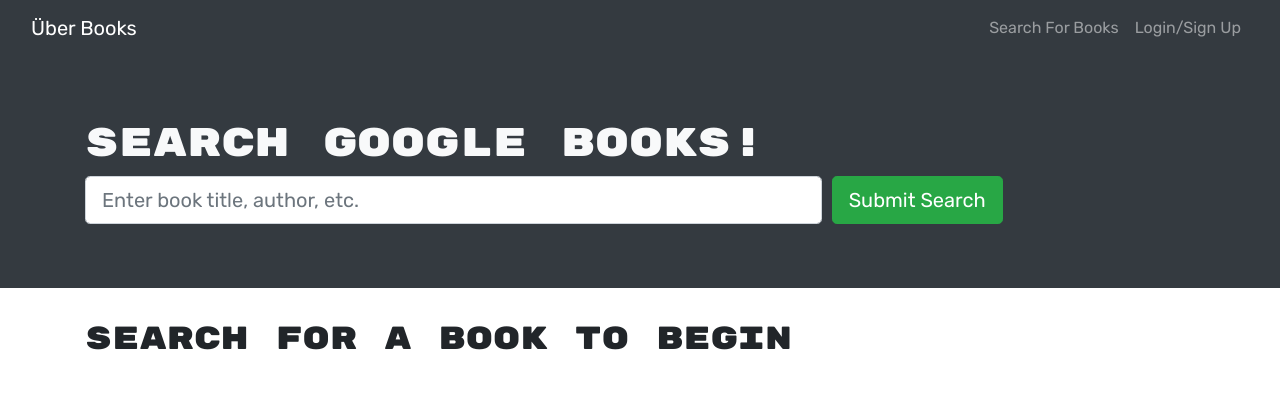
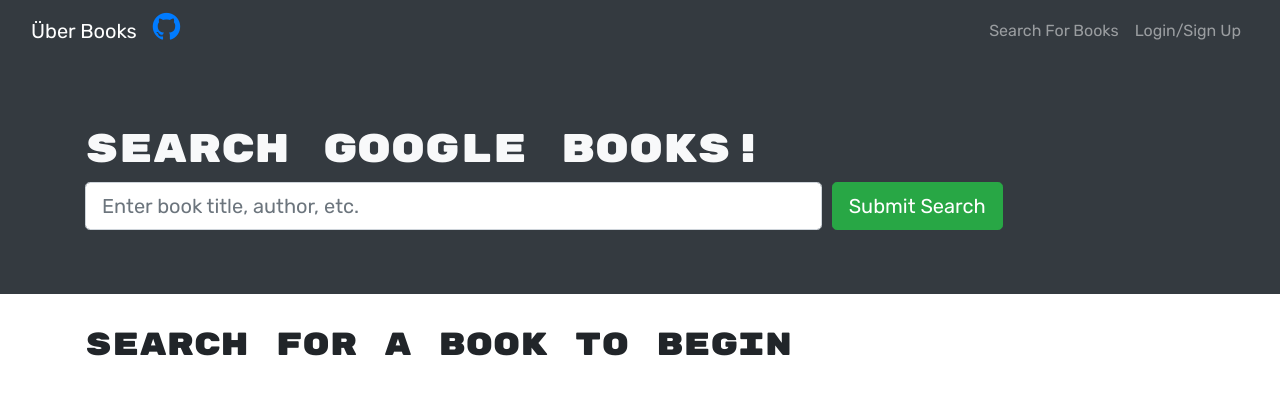
Before and after one commit to moweber/uber-books, a React (Create React App) app in the folder client/: page / in a window 1280 px wide. Shown: the top 394 px of the page. Built offline with nearby package versions, Linux system fonts and the light colour scheme.

Commit message:
link to source from live site.

```diff
--- a/client/public/index.html
+++ b/client/public/index.html
@@ -28,6 +28,10 @@
       href="https://fonts.googleapis.com/css2?family=Rubik+Mono+One&family=Rubik:ital,wght@0,400;1,300&display=swap"
       rel="stylesheet"
     />
+    <link
+      rel="stylesheet"
+      href="https://maxcdn.bootstrapcdn.com/font-awesome/4.5.0/css/font-awesome.min.css"
+    />
 
     <title>Über Books - 2U Trilogy</title>
   </head>
--- a/client/src/components/Navbar.js
+++ b/client/src/components/Navbar.js
@@ -16,7 +16,16 @@
         <Container fluid>
           <Navbar.Brand as={Link} to="/">
             Über Books
-          </Navbar.Brand>
+          </Navbar.Brand>{" "}
+          <a
+            href="https://github.com/moweber/uber-books"
+            target="_blank"
+            rel="noreferrer"
+            aria-label="GitHub Icon"
+            className="fa fa-github h2 text-decoration-none"
+          >
+            {" "}
+          </a>
           <Navbar.Toggle aria-controls="navbar" />
           <Navbar.Collapse id="navbar">
             <Nav className="ml-auto">
```
